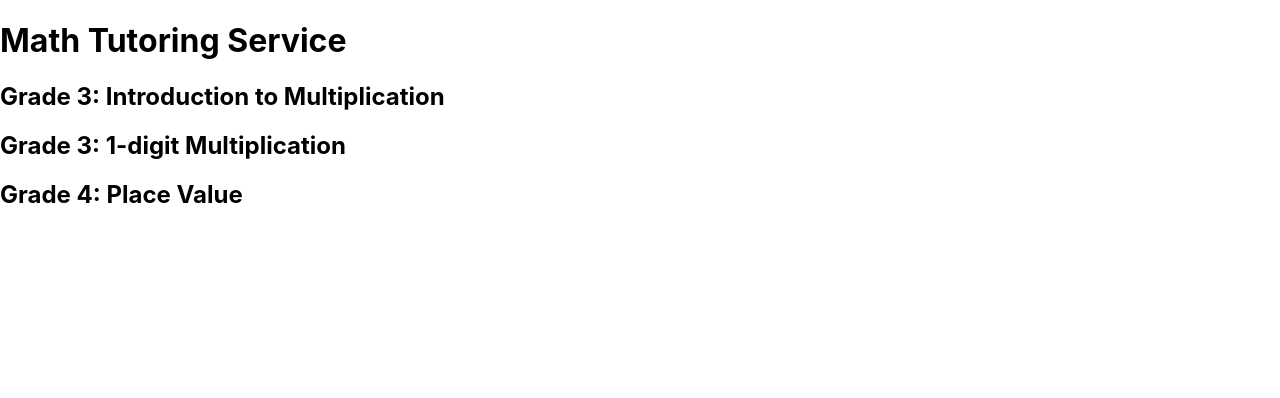
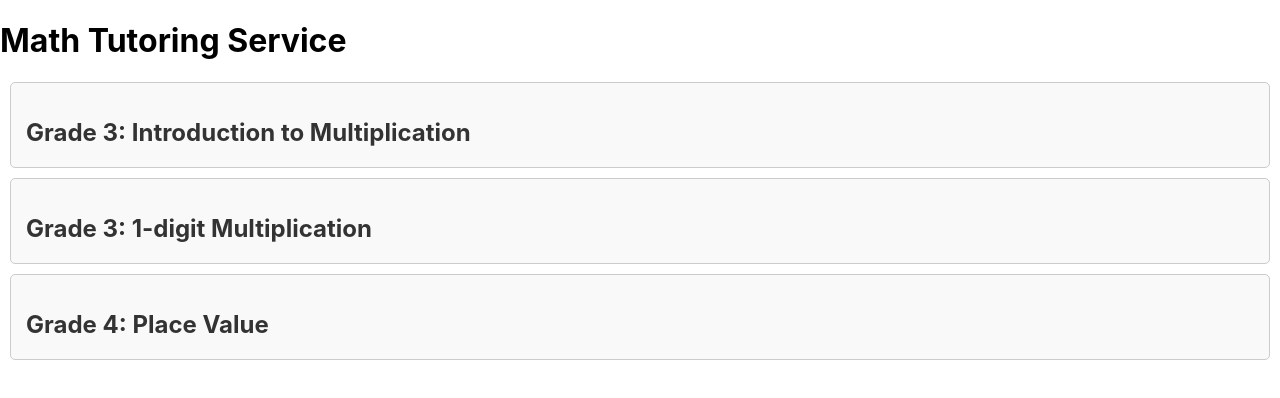
Before and after one commit to HussainM3/Tutoring-Website, a React (Create React App) app in the folder tutoring-site/: page / in a window 1280 px wide. Shown: the top 398 px of the page. Built offline with nearby package versions, Linux system fonts and the light colour scheme.

Commit message:
- imported css file into MathUnit js file

```diff
--- a/tutoring-site/src/components/MathUnit.js
+++ b/tutoring-site/src/components/MathUnit.js
@@ -1,5 +1,6 @@
 
 import React from "react";
+import "./MathUnit.css";
 
 /**
  * MathUnit component for a math unit in a specific grade
@@ -11,7 +12,7 @@ import React from "react";
 function MathUnit(props){
     return(
         // display info on the units
-        <div>
+        <div className="math-unit">
             <h2> {props.grade}: {props.title}</h2>
             {/* Will add more content specific to the unit here */}
         </div>
```
